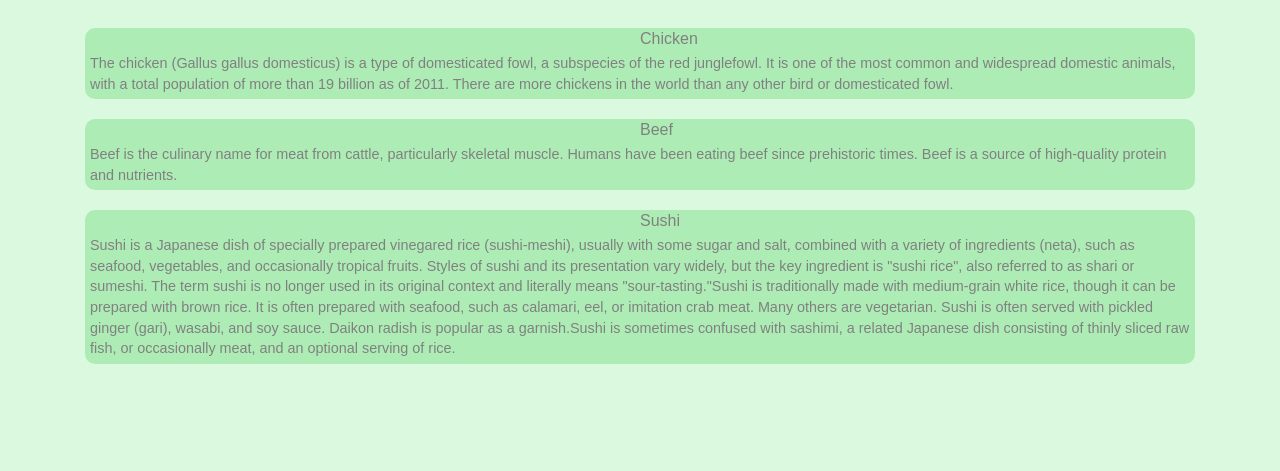
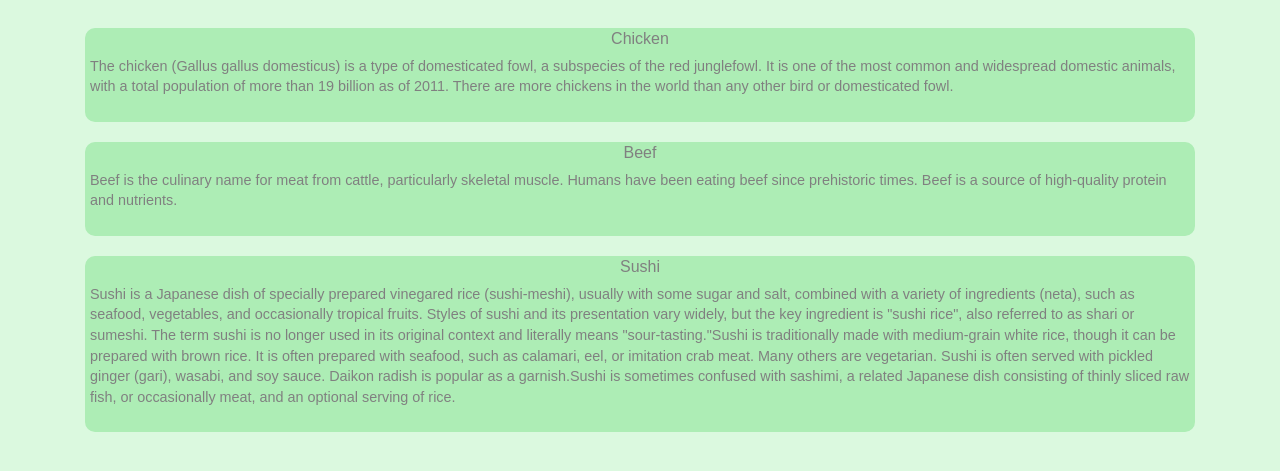
Before and after one commit to Wesleylee630/mod3_solution, a plain HTML site: page index.html in a window 1280 px wide. Shown: the part 53-524 px from the top of the page. Drawn offline with Linux system fonts and the light colour scheme.

Commit message:
update heading center

```diff
--- a/css/styles.css
+++ b/css/styles.css
@@ -47,8 +47,7 @@ body {
 }
 
 #chicken, #beef, #sushi{
-  position: absolute;
-  left: 50%;
+  position: relative;
   color: gray;
   padding: 0;
   border-radius: 5px;
@@ -72,7 +71,7 @@ body {
 #content{
   position:relative;
   padding: 5px;
-  top: 20px;
+  top: 0px;
   font-family: "Arial", Helvetica, sans-serif;
   font-size: 90%;
   color: grey;
--- a/index.html
+++ b/index.html
@@ -60,7 +60,7 @@
   <div class="col-md-12 col-sm-12 col-xs-12">
     <section>
     <div id ="box">
-      <span id= "chicken">Chicken</span>
+      <div class="text-center" id= "beef">Chicken</div>
       <p id ="content">
         The chicken (Gallus gallus domesticus) is a type of domesticated fowl, a subspecies of the red junglefowl. It is one of the most common and widespread domestic animals, with a total population of more than 19 billion as of 2011. There are more chickens in the world than any other bird or domesticated fowl.
       </p>
@@ -70,7 +70,7 @@
   <div class="col-md-12 col-sm-12 col-xs-12">
     <section>
     <div id ="box">
-      <span id= "beef">Beef</span>
+      <div class="text-center" id= "beef">Beef</div>
       <p id ="content">
         Beef is the culinary name for meat from cattle, particularly skeletal muscle. Humans have been eating beef since prehistoric times. Beef is a source of high-quality protein and nutrients.
       </p>
@@ -80,7 +80,7 @@
   <div class="col-md-12 col-sm-12 col-xs-12">
     <section>
       <div id ="box">
-        <span id= "sushi">Sushi</span>
+        <div class="text-center" id= "sushi">Sushi</div>
         <p id ="content">
         Sushi is a Japanese dish of specially prepared vinegared rice (sushi-meshi), usually with some sugar and salt, combined with a variety of ingredients (neta), such as seafood, vegetables, and occasionally tropical fruits. Styles of sushi and its presentation vary widely, but the key ingredient is "sushi rice", also referred to as shari or sumeshi. The term sushi is no longer used in its original context and literally means "sour-tasting."Sushi is traditionally made with medium-grain white rice, though it can be prepared with brown rice. It is often prepared with seafood, such as calamari, eel, or imitation crab meat. Many others are vegetarian. Sushi is often served with pickled ginger (gari), wasabi, and soy sauce. Daikon radish is popular as a garnish.Sushi is sometimes confused with sashimi, a related Japanese dish consisting of thinly sliced raw fish, or occasionally meat, and an optional serving of rice.
       </p>
```
